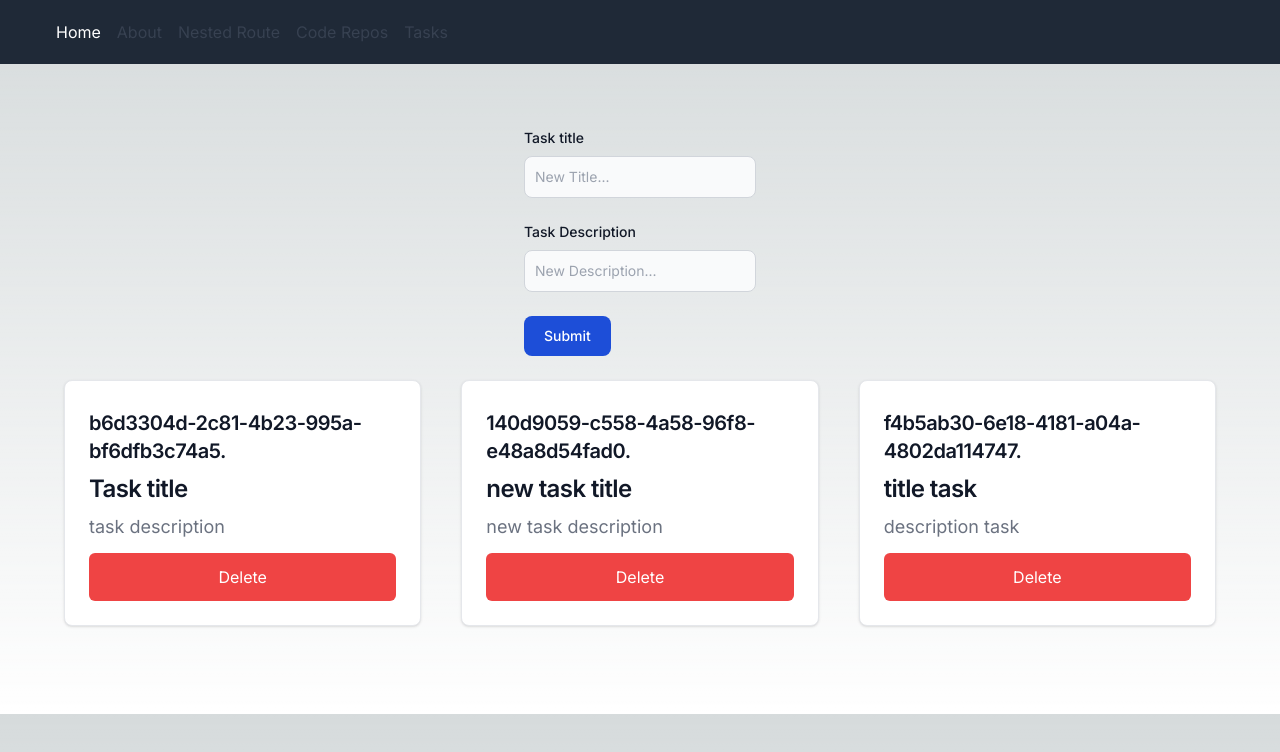
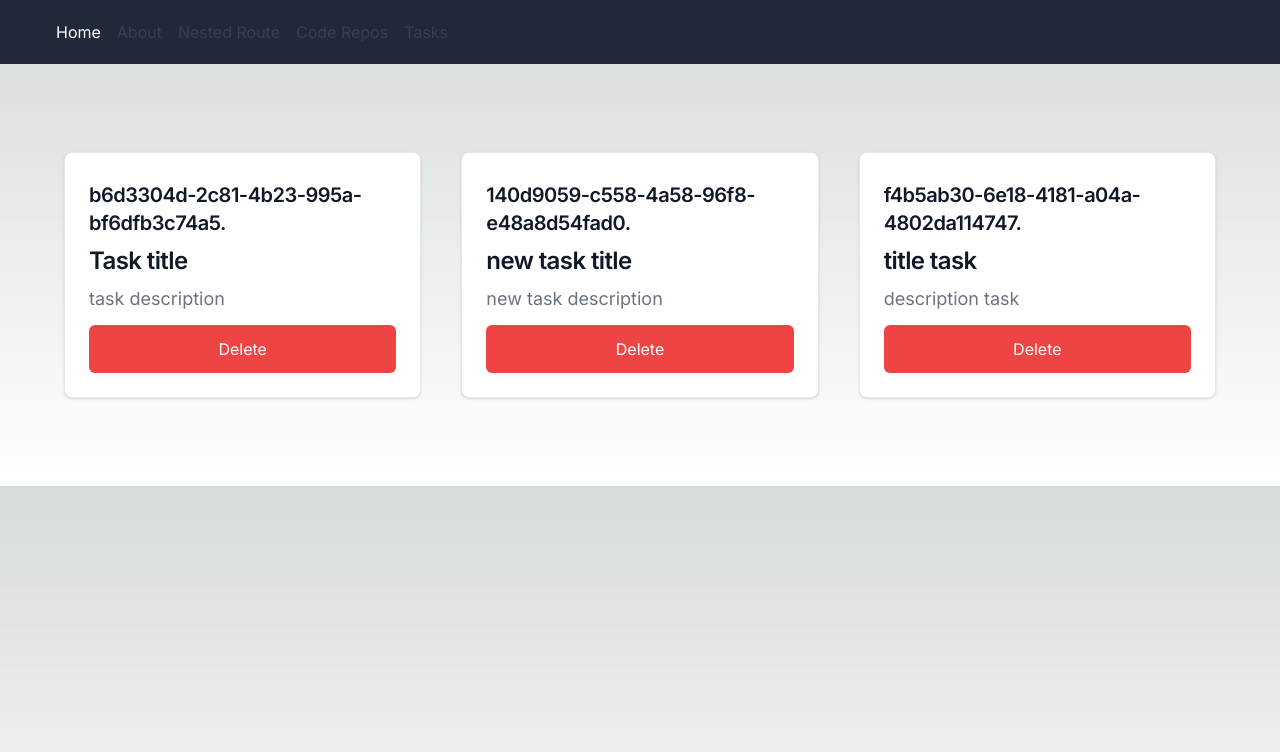
Before and after one commit to Ben888GitHub/nextjs-app-router, a Next.js app: page /tasks in a window 1280 px wide. Shown: the top 752 px of the page. Built offline with nearby package versions, Linux system fonts and the light colour scheme; data requests are answered from the project's data file.

Commit message:
disable add function

```diff
--- a/app/tasks/page.js
+++ b/app/tasks/page.js
@@ -21,7 +21,7 @@ const Tasks = async () => {
 
 	return (
 		<>
-			<AddTask />
+			{/* <AddTask /> */}
 			<div className="grid lg:grid-cols-3 lg:gap-10  grid-cols-1 mt-6">
 				{tasks.map((task) => (
 					<Task key={task.id} {...task} />
```
Also changed, not shown: app/tasks/[id]/page.js (added).
